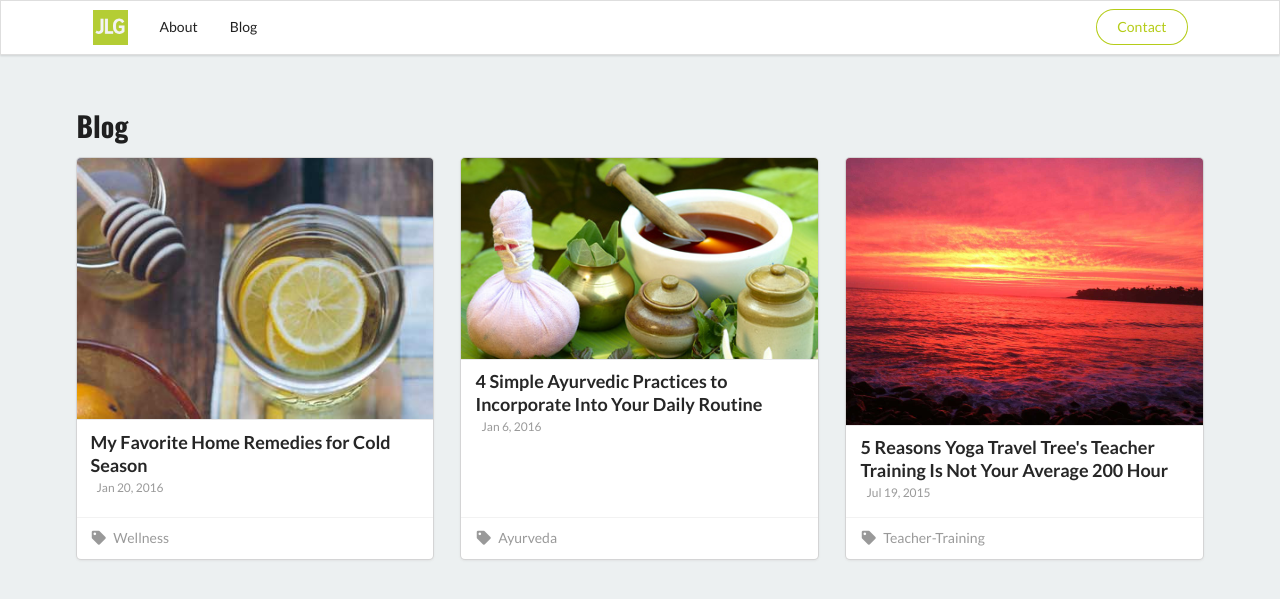
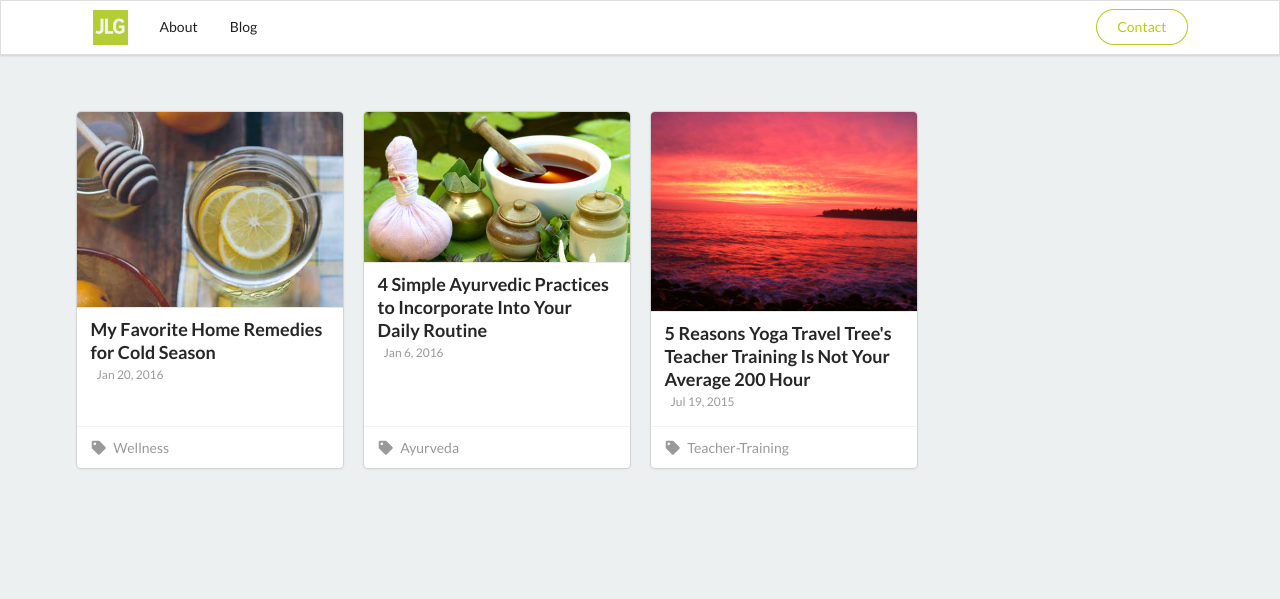
Before and after one commit to yogi-jerz/yogi-jerz.github.io, a Jekyll site: the page built from blog/index.html, in a window 1280 px wide. Shown: the top 599 px of the page. Built offline with Jekyll 4.4.1, drawn with Linux system fonts in a browser that asks for light colours; nearby versions of some CDN libraries.

```diff
--- a/_layouts/post.html
+++ b/_layouts/post.html
@@ -16,10 +16,12 @@
         </section>
     </article>
             <section class="section">
-    <div class="ui divided two column center aligned grid">
+    <div class="ui two column center aligned grid">
         <div class="row">
             <div class="column">
                 {% if page.previous %}
+                <img class="ui rounded fluid image" src="{{ page.previous.thumbnail }}">
+                   </br>
                 <a class="ui labeled icon button" href="{{ page.previous.url }}"><i class="left arrow icon"></i>Previous
             Post
 
@@ -28,6 +30,8 @@
             </div>
             <div class="column">
                 {% if page.next %}
+                <img class="ui rounded fluid image" src="{{ page.next.thumbnail }}">
+            </br>
                 <a class="ui right labeled icon button" href="{{ page.next.url }}"><i class="right arrow icon"></i>Next Post
 
                     </a>
--- a/blog/index.html
+++ b/blog/index.html
@@ -4,8 +4,7 @@
 ---
 
 <div class="ui vertical stripe container segment">
-    <h3 class="ui header">Blog</h3>
-     <div class="ui three stackable link cards">
+     <div class="ui four doubling link cards">
       {% for post in site.posts %}
         <div class="card mix {{post.categories}}">
             <a class="image" href="{{ post.url }}">
```
Also changed, not shown: _sass/_theme.scss (line endings or trailing spaces).
